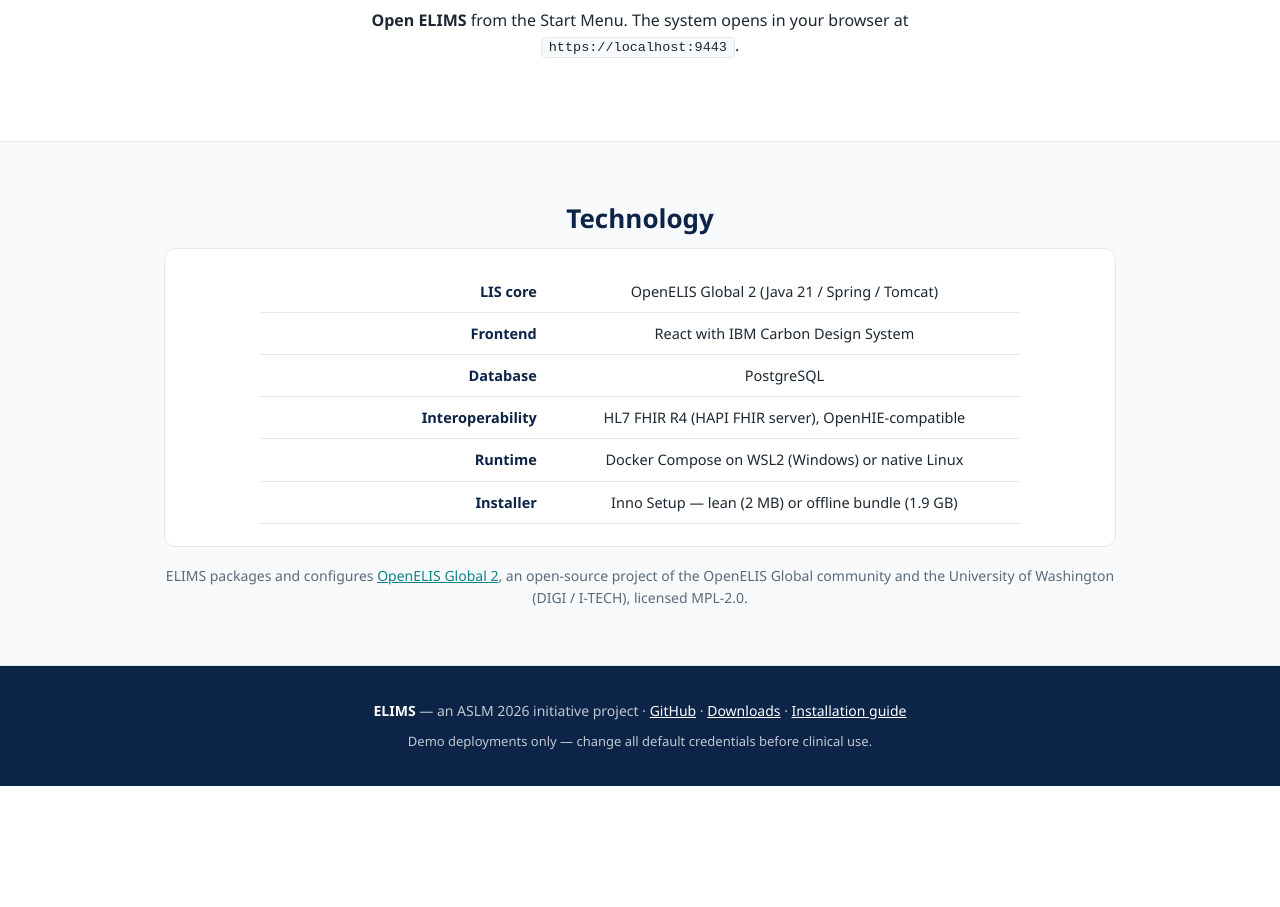
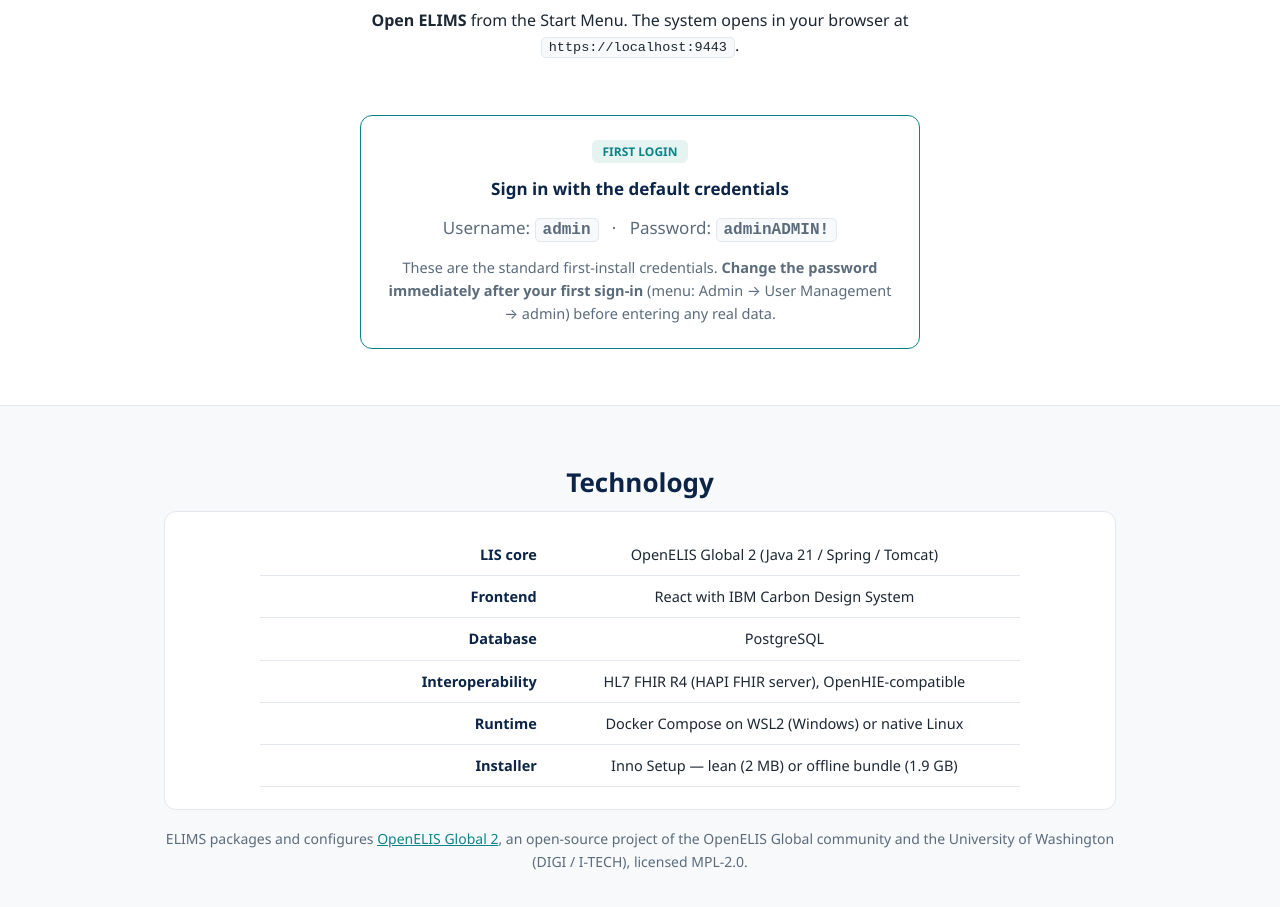
Before and after one commit to DrTemesgen/ELIMS, a plain HTML site: page index.html in a window 1280 px wide. Shown: the part 2051-2958 px from the top of the page. Before the commit the page ends 2837 px from the top, so only its background shows below. Drawn offline with Linux system fonts and the light colour scheme.

Commit message:
Add visible first-login credentials box to landing page

```diff
--- a/index.html
+++ b/index.html
@@ -116,6 +116,18 @@
       <li><strong>Run ELIMS-Setup.exe</strong> — with <code>images.tar</code> beside it for offline installs. The installer sets up everything else.</li>
       <li><strong>Open ELIMS</strong> from the Start Menu. The system opens in your browser at <code>https://localhost:9443</code>.</li>
     </ol>
+    <div class="card" style="max-width: 560px; margin: 30px auto 0; border-color: var(--teal);">
+      <span class="tag">FIRST LOGIN</span>
+      <h3>Sign in with the default credentials</h3>
+      <p style="font-size: 17px; margin: 12px 0;">
+        Username: <code style="font-size: 16px; font-weight: 700;">admin</code>
+        &nbsp;&nbsp;·&nbsp;&nbsp;
+        Password: <code style="font-size: 16px; font-weight: 700;">adminADMIN!</code>
+      </p>
+      <p>These are the standard first-install credentials. <strong>Change the password
+      immediately after your first sign-in</strong> (menu: Admin &rarr; User Management &rarr; admin)
+      before entering any real data.</p>
+    </div>
   </div>
 </section>
 
```
